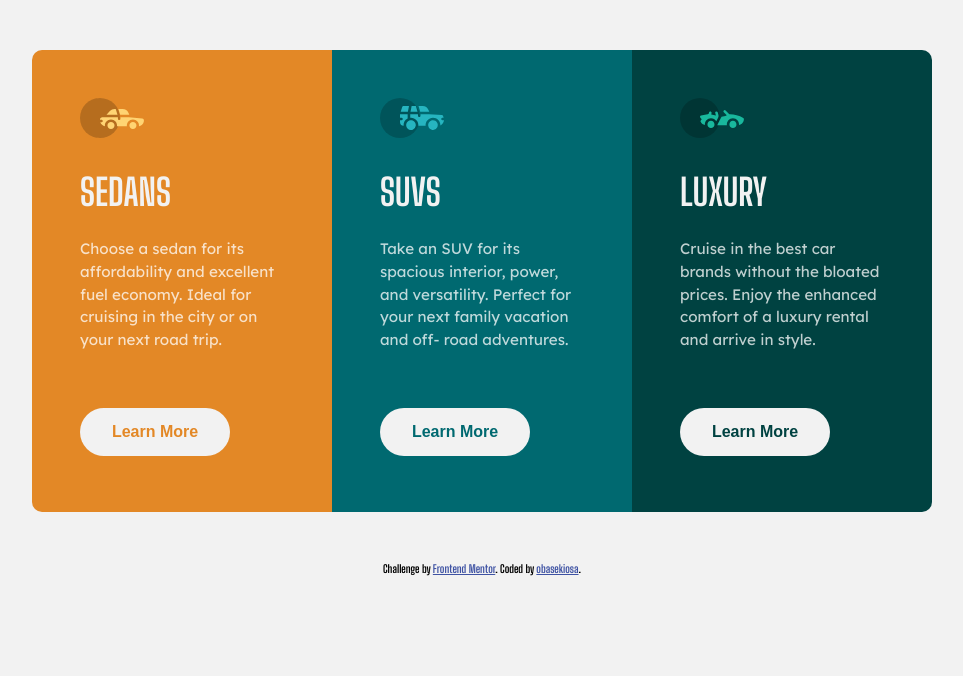
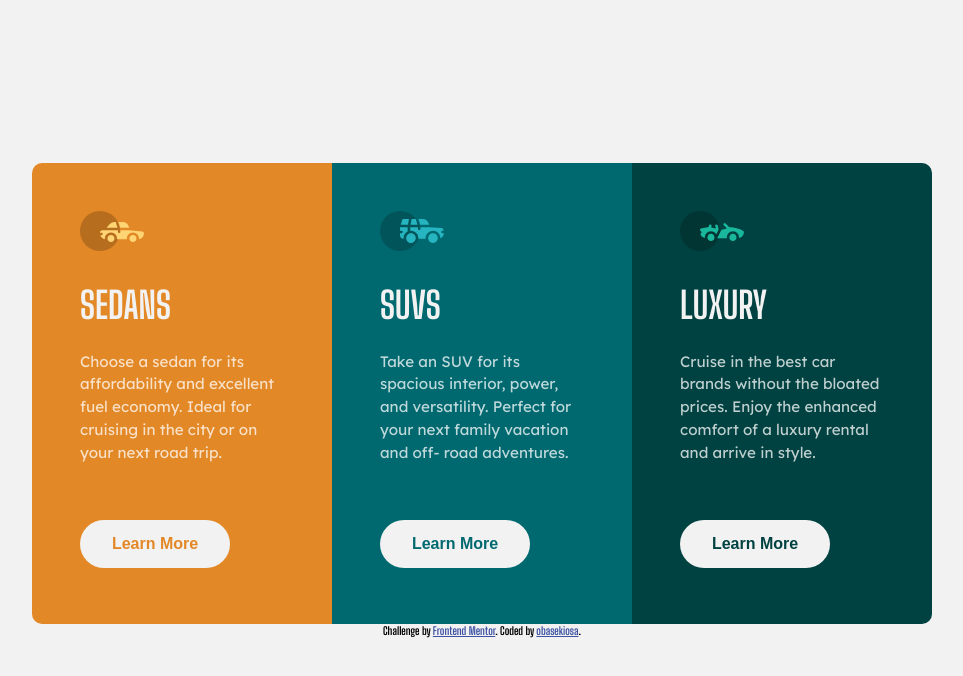
Before and after one commit to obasekiosa/3-column-preview-card-component, a React (Create React App) app: page / in a window 1280 px wide. Shown: the top 676 px of the page, without its empty margins (158-1121 px from the left). Built offline with nearby package versions, Linux system fonts and the light colour scheme.

Commit message:
Center App

```diff
--- a/src/App.scss
+++ b/src/App.scss
@@ -10,7 +10,6 @@ $mobile: 678px;
   overflow: hidden;
   width: max-content;
   max-width: 375;
-  margin: 50px auto;
 
   @media screen and (min-width: $mobile) {
 
--- a/src/index.scss
+++ b/src/index.scss
@@ -6,6 +6,9 @@
 
 
 body {
+  display: flex;
+  justify-content: center;
+  align-items: center;
   background-color : hsl(0, 0%, 95%);
   font-family: -apple-system, BlinkMacSystemFont, 'Segoe UI', 'Roboto', 'Oxygen',
     'Ubuntu', 'Cantarell', 'Fira Sans', 'Droid Sans', 'Helvetica Neue',
```
